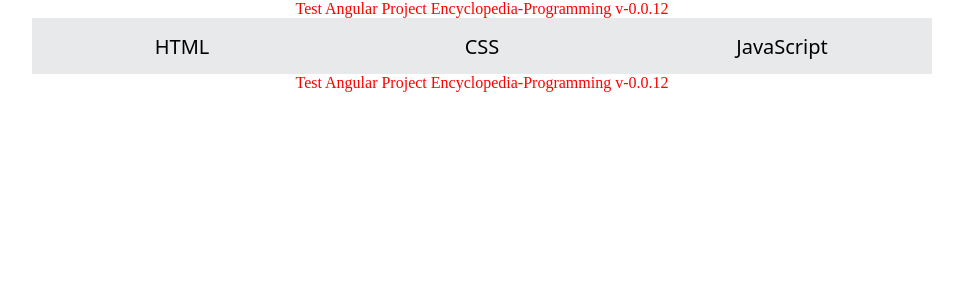
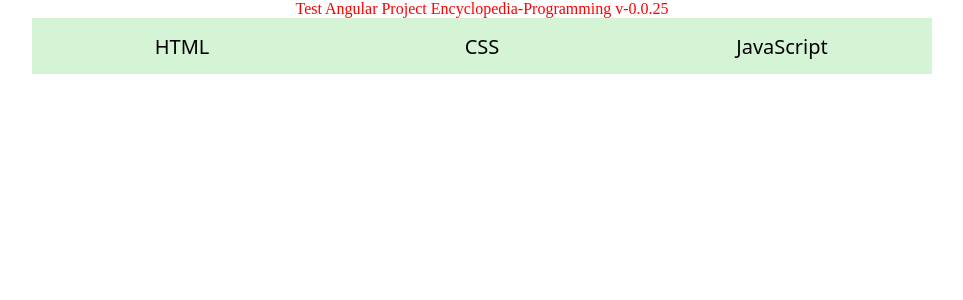
Before and after one commit to GeKnock/Encyclopedia-Programming, an Angular app: page / in a window 1280 px wide. Shown: the top 300 px of the page, without its empty margins (158-1121 px from the left). Built offline with nearby package versions, Linux system fonts and the light colour scheme.

Commit message:
Edit Accordion Menu v2

```diff
--- a/src/app/app.component.data.ts
+++ b/src/app/app.component.data.ts
@@ -1,5 +1,6 @@
 export const Config: object = {
-  htmlv: ["Верстка", "Формы", "Директивы", "Свойства"],
-  cssv: ["Препроцессоры", "Составные теги", "Дополнительно"],
-  jsv: ["Язык JSX", "WebSocket", "RTC"]
+  headerV: ["HTML", "CSS", "JavaScript"],
+  htmlV: ["Верстка", "Формы", "Директивы", "Свойства"],
+  cssV: ["Препроцессоры", "Составные теги", "Дополнительно"],
+  jsV: ["Язык JSX", "WebSocket", "RTC"]
 }
--- a/src/app/app.component.html
+++ b/src/app/app.component.html
@@ -2,12 +2,9 @@
   {{ test }}
 </div>
 <div class="posit">
-  <app-nav-item header="HTML" [datam]="htmlV"></app-nav-item>
-  <app-nav-item header="CSS" [datam]="cssV"></app-nav-item>
-  <app-nav-item header="JavaScript" [datam]="jsV"></app-nav-item>
-</div>
-<div class="test">
-  {{ test }}
+  <app-nav-item [header]="headerV[0]" [data]="htmlV"></app-nav-item>
+  <app-nav-item [header]="headerV[1]" [data]="cssV"></app-nav-item>
+  <app-nav-item [header]="headerV[2]" [data]="jsV"></app-nav-item>
 </div>
 
 <router-outlet />
--- a/src/app/app.component.ts
+++ b/src/app/app.component.ts
@@ -1,7 +1,7 @@
 import { Component } from '@angular/core';
 import { RouterOutlet } from '@angular/router';
-import {NavItemComponent } from "./nav-item/nav-item.component";
-import {Config} from "./app.component.data";
+import { NavItemComponent } from "./nav-item/nav-item.component";
+import { Config } from "./app.component.data";
 
 @Component({
   selector: 'app-root',
@@ -11,12 +11,13 @@ import {Config} from "./app.component.data";
   styleUrl: './app.component.less'
 })
 export class AppComponent {
-  public test: string = 'Test Angular Project Encyclopedia-Programming v-0.0.12';
+  public test: string = 'Test Angular Project Encyclopedia-Programming v-0.0.25';
 
   public configApp: any = Config;
 
-  public htmlV: Array<string> = this.configApp.htmlv;
-  public cssV: Array<string> = this.configApp.cssv;
-  public jsV: Array<string> = this.configApp.jsv;
+  public htmlV: Array<string> = this.configApp.htmlV;
+  public cssV: Array<string> = this.configApp.cssV;
+  public jsV: Array<string> = this.configApp.jsV;
+  public headerV: Array<string> = this.configApp.headerV;
 
 }
--- a/src/app/nav-item/nav-item.component.data.ts
+++ /dev/null
@@ -1,3 +0,0 @@
-export const liitem: Array<string> = [
-  "Empty1", "Empty2", "Empty3", "Empty4", "Empty5"
-]
--- a/src/app/nav-item/nav-item.component.html
+++ b/src/app/nav-item/nav-item.component.html
@@ -1,8 +1,10 @@
-<div [ngClass]="{'menu-container': true}" (mouseover)="setStatusShowMenu('show')" (mouseout)="setStatusShowMenu('hide')" >
-  <button [ngClass]="{'menu-button': true}" (mouseover)="setStatusShowMenu('toggle')">{{header}}</button>
+<div [ngClass]="{ 'menu-container': true}" (mouseover)="setStatusShowMenu('show')" (mouseout)="setStatusShowMenu('hide')">
+  <button [ngClass]="getCombinedClasses()" (mouseover)="setStatusShowMenu('toggle')">{{header}}</button>
   <div>
     <ul [ngClass]="{open: isOpenMenu, menu: true}">
-      <li *ngFor="let item of datam;"><a href="#">{{item}}</a></li>
+      <li *ngFor="let item of data;">
+          <a href="#">{{item}}</a>
+      </li>
     </ul>
   </div>
 </div>
--- a/src/app/nav-item/nav-item.component.less
+++ b/src/app/nav-item/nav-item.component.less
@@ -62,3 +62,18 @@
     opacity: 1;
   }
 }
+
+.orange {
+background-color: #fce46960 !important;
+}
+
+.purple {
+
+background-color: #e7a6e760 !important;
+
+}
+
+.green {
+
+  background-color: #90e09060 !important;
+}
--- a/src/app/nav-item/nav-item.component.ts
+++ b/src/app/nav-item/nav-item.component.ts
@@ -1,35 +1,44 @@
 import {Component, Input} from '@angular/core';
-import {NgClass, NgForOf} from "@angular/common";
-import {TextList} from "./nav-item.component.model";
+import {NgClass, NgForOf, NgIf} from "@angular/common";
 
 @Component({
   selector: 'app-nav-item',
   standalone: true,
   imports: [
     NgClass,
-    NgForOf
+    NgForOf,
+    NgIf
   ],
   templateUrl: './nav-item.component.html',
   styleUrl: './nav-item.component.less'
 })
 export class NavItemComponent {
 
-  public textMenu = [
-    new TextList("Description 1"), new TextList("Description 2"), new TextList("Description 3"), new TextList("Description 4"),
-  ]
+  public isOpenMenu: boolean = false;
 
-  public isOpenMenu: boolean = false;
-  @Input() public datam: any;
+  public colormenudrawable = {
+    'green': true,
+    'purple': false,
+    'orange': false,
+  }
+
+
+  public getCombinedClasses() {
+      return {
+        'menu-button': true,
+        ...this.colormenudrawable };
+    }
+
+
+  @Input() public data: any;
   @Input() public header: any;
 
   public setStatusShowMenu (method: string) {
 
     if (method === "toggle") {
       this.isOpenMenu = !this.isOpenMenu;
-    } else if (method === "hide") {
-      if (this.isOpenMenu) {
+    } else if (method === "hide" && this.isOpenMenu) {
         this.isOpenMenu = false;
-      }
     } else if (method === "show") {
       this.isOpenMenu = true;
     }
```
